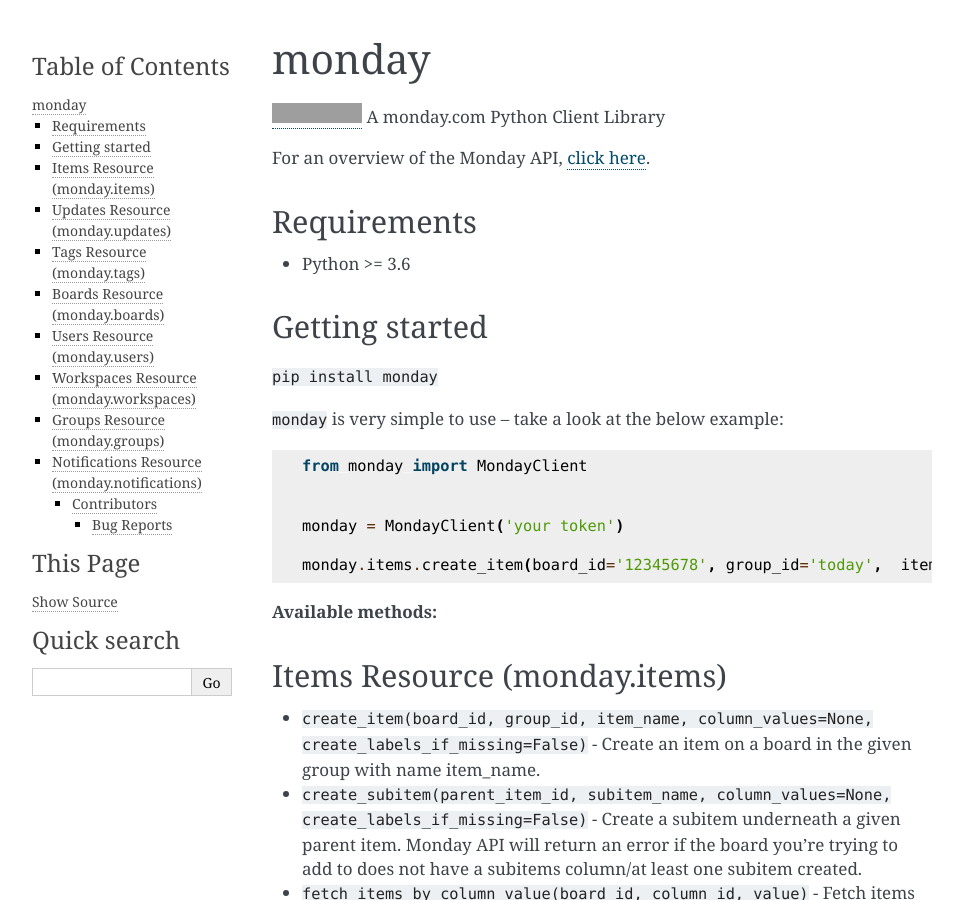
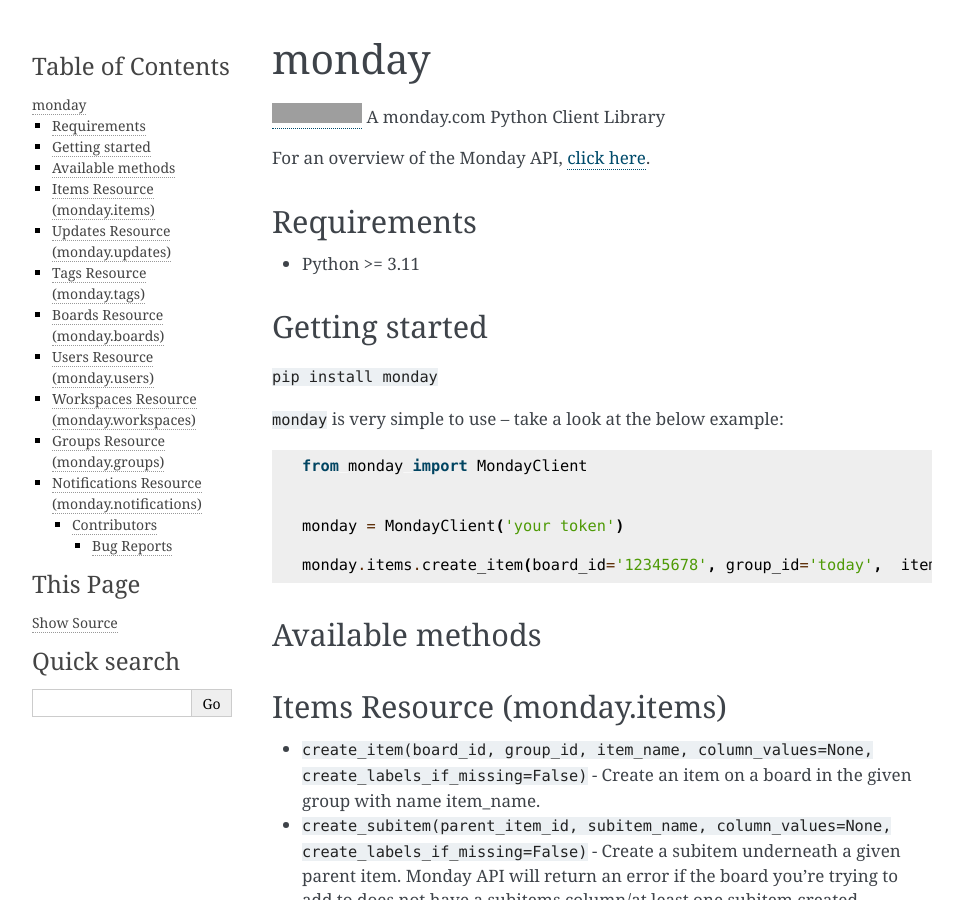
Before and after one commit to ProdPerfect/monday, a Sphinx documentation site: the page built from docs/README.rst, in a window 1280 px wide and 900 px high. Shown: the whole window, without its empty margins (148-1111 px from the left). Built offline with Sphinx 7.4.7, drawn with Linux system fonts in a browser that asks for light colours; grey boxes are pictures that could not be loaded.

Commit message:
Fix documentation formatting and navigation

```diff
--- a/docs/README.rst
+++ b/docs/README.rst
@@ -13,7 +13,7 @@
 Requirements
 ^^^^^^^^^^^^
 
--  Python >= 3.6
+-  Python >= 3.11
 
 Getting started
 ^^^^^^^^^^^^^^^
@@ -31,11 +31,11 @@
 
    monday.items.create_item(board_id='12345678', group_id='today',  item_name='Do a thing')
 
-**Available methods:**
+Available methods
+^^^^^^^^^^^^^^^^^
 
 Items Resource (monday.items)
 ^^^^^^^^^^^^^^^^^^^^^^^^^^^^^
-
 
 -  ``create_item(board_id, group_id, item_name, column_values=None, create_labels_if_missing=False)``
    - Create an item on a board in the given group with name item_name.
```
Also changed, not shown: 2 other files.
